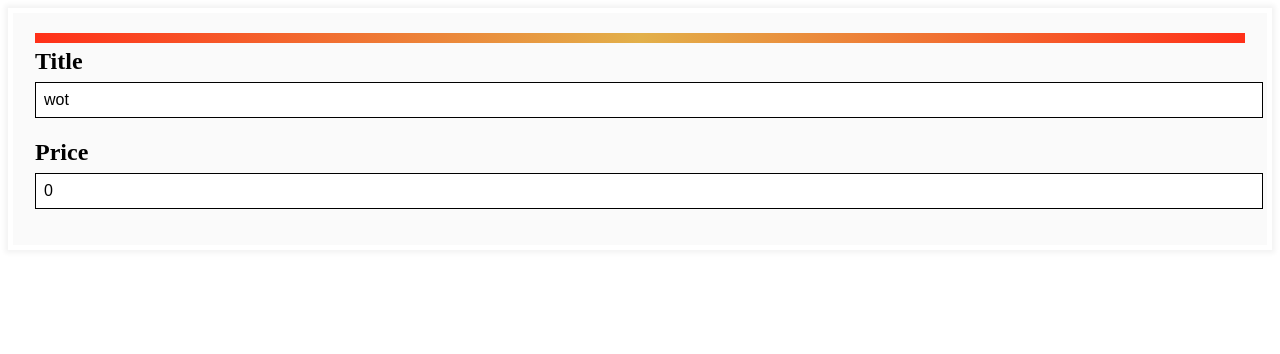
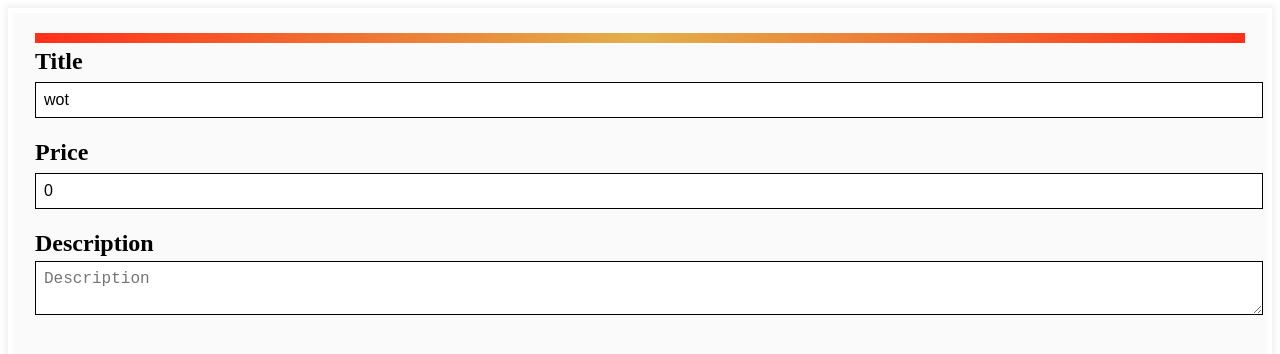
Before and after one commit to DrBrowntown/fits, a Next.js app in the folder frontend/: page /sell in a window 1280 px wide. Shown: the top 354 px of the page. Built offline with nearby package versions, Linux system fonts and the light colour scheme.

Commit message:
feat: Declare and define Description label

```diff
--- a/frontend/components/CreateItem.js
+++ b/frontend/components/CreateItem.js
@@ -45,6 +45,18 @@ class CreateItem extends Component {
               onChange={this.handleChange}
             />
           </label>
+          <label htmlFor="description">
+            Description
+            <textarea
+              type="number"
+              id="description"
+              name="description"
+              placeholder="Description"
+              required
+              value={this.state.description}
+              onChange={this.handleChange}
+            />
+          </label>
         </fieldset>
       </Form>
     );
```
